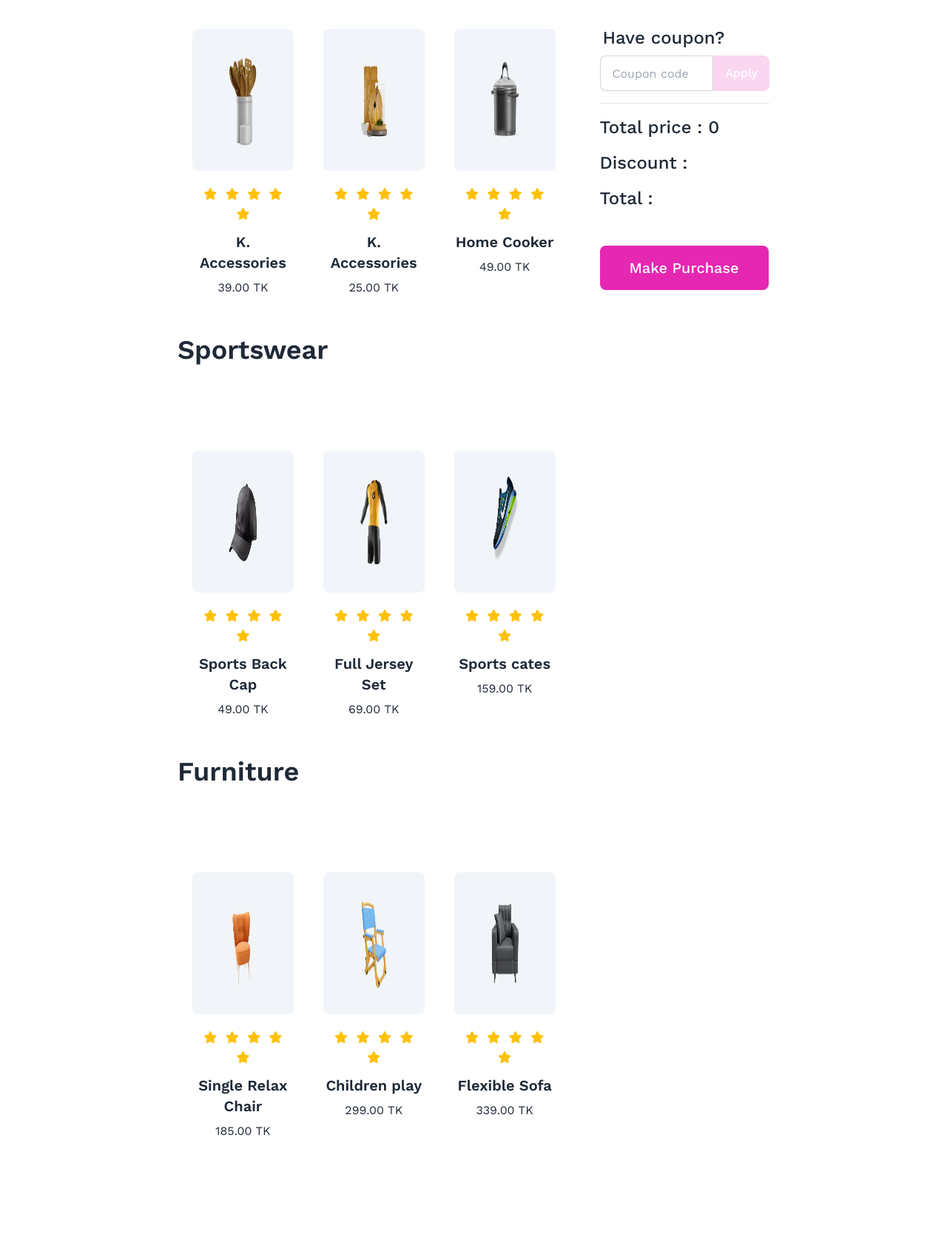
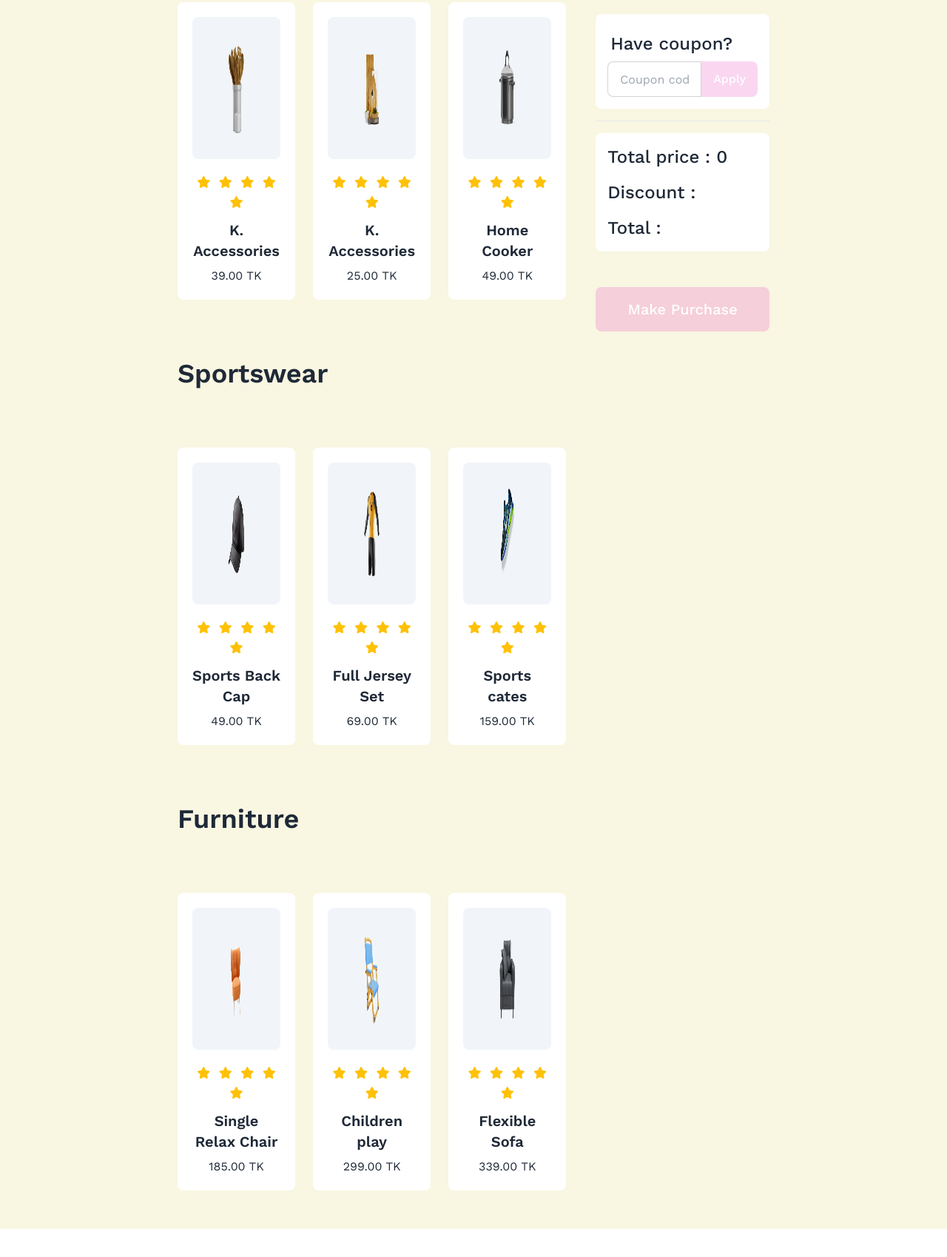
Before and after one commit to Das203web-dev/Assignment-5-summer, a plain HTML site: page index.html in a window 1280 px wide. Shown: the part 1005-2704 px from the top of the page at 74% size. After the commit the page ends 2666 px from the top, so only its background shows below. Drawn offline with nearby package versions, Linux system fonts and the light colour scheme.

Commit message:
bg added

```diff
--- a/JS/file.js
+++ b/JS/file.js
@@ -19,10 +19,23 @@ function getTarget(id, title, price) {
     let li = document.createElement("li"); //creating li
     li.style.fontSize = "24px";
     li.style.fontWeight = "500";
+    li.style.padding = "5px 16px";
     li.innerText = `${orderdNumber}. ${prodTitleInnerText}`;//setting up li innertext dynamically according to div click
-    orderdNumber++; //increasing ordered
+    orderdNumber++; //increasing ordered number
     cartInfo.appendChild(li); //appending li into ol
+    let purchaseBtn = document.getElementById("purchase-btn");
+    // checking the price is empty or not
+    if (innerTextOfTotalPrice < 0) {
+        purchaseBtn.setAttribute('disabled', true)
+    }
+    else {
+        purchaseBtn.removeAttribute('disabled');
+        purchaseBtn.style.backgroundColor = "#E527B2";
+        purchaseBtn.addEventListener("click", function () {
 
+            openModal()
+        })
+    }
 
 
     // condition for disabling and enabling apply button
@@ -38,7 +51,6 @@ function getTarget(id, title, price) {
         applyBtn.addEventListener('click', function () {
             let couponInputValue = couponInputField.value;
             let promoCode = document.getElementById("promo-code").innerText;
-            // let finalTotal = document.getElementById('final-total');
             // ckecking the promo code is correct or not
             if (couponInputValue === promoCode) {
                 discount.innerText = (total * (20 / 100)).toFixed(2);
@@ -51,6 +63,9 @@ function getTarget(id, title, price) {
     }
 
 }
+
+let modal = document.getElementById('my_modal_1');
+
 function openModal() {
     const modal = document.getElementById('my_modal_1');
     modal.showModal();
@@ -60,18 +75,3 @@ function closeModal() {
     const modal = document.getElementById('my_modal_1');
     modal.close();
 }
-let modal = document.getElementById('my_modal_1');
-
-let makePurchase = document.getElementById('purchase-btn');
-makePurchase.addEventListener("click", function () {
-    if (total === '') {
-        alert('you did not added anything to purchase');
-        closeModal()
-        return;
-    }
-    else {
-        openModal();
-    }
-
-    console.log('clicked', total)
-})
--- a/index.html
+++ b/index.html
@@ -29,8 +29,8 @@
 
 </head>
 
-<body>
-    <header class="xl:mx-60 xl:mt-20 mb-52 mx-10 mt-10">
+<body class="bg-[#F9F6E2]">
+    <header class="xl:mx-60 xl:pt-20 mb-52 mx-10 pt-10">
         <div class="flex flex-col-reverse md:flex-row items-center justify-between">
             <div class="w-full">
                 <h3 class="font-medium text-2xl md:text-[32px] mb-11">---SALE FEVER---</h3>
@@ -48,19 +48,19 @@
             </div>
         </div>
     </header>
-    <main class="xl:mx-60 xl:mt-20 mb-52 mx-10 mt-10">
-        <section class="flex lg:gap-10 gap-2 justify-between flex-col md:flex-row relative">
+    <main class="xl:mx-60 xl:mt-20  mx-10 mt-10 pb-5">
+        <section class="flex lg:gap-10 gap-6 justify-between flex-col md:flex-row relative">
             <!-- product div one  -->
             <!-- kitchenware product div  -->
 
             <div>
                 <div class="mb-8 text-center md:text-left">
-                    <h3 class="text-4xl font-semibold mb-24">Kitchenware</h3>
+                    <h3 class="text-4xl font-semibold mb-20">Kitchenware</h3>
 
-                    <div class="grid grid-cols-1 md:grid-cols-2 lg:grid-cols-3">
+                    <div class="grid grid-cols-1 md:grid-cols-2 lg:grid-cols-3 gap-6">
                         <!-- product-1  -->
                         <div onclick="getTarget('prod-1','prod-1-title','prod-1-price')" id="prod-1"
-                            class="text-center p-5 rounded-lg product">
+                            class="text-center p-5 rounded-lg product bg-white">
                             <div class="bg-slate-100 mb-5 lg:px-12 lg:py-8 px-8 py-2 rounded-lg">
                                 <img class="mx-auto w-28 h-32" src="images/prod1.png" alt="">
                             </div>
@@ -77,7 +77,7 @@
 
                         <!-- product-2  -->
                         <div onclick="getTarget('prod-2','prod-2-title','prod-2-price')" id="prod-2"
-                            class="text-center p-5 rounded-lg product">
+                            class="text-center p-5 rounded-lg product bg-white">
                             <div class="bg-slate-100 mb-5 lg:px-12 lg:py-8 px-8 py-2 rounded-lg">
                                 <img class="mx-auto  w-28 h-32" src="images/prod2.png" alt="">
                             </div>
@@ -94,7 +94,7 @@
 
                         <!-- product-3  -->
                         <div onclick="getTarget('prod-3','prod-3-title','prod-3-price')" id="prod-3"
-                            class="text-center p-5 rounded-lg product">
+                            class="text-center p-5 rounded-lg product bg-white">
                             <div class="bg-slate-100 mb-5 lg:px-12 lg:py-8 px-8 py-2 rounded-lg">
                                 <img class="mx-auto w-28 h-32" src="images/prod3.png" alt="">
                             </div>
@@ -113,11 +113,11 @@
                 <!-- product div two -->
                 <!-- Sportswear div  -->
                 <div class="mb-8 text-center md:text-left">
-                    <h3 class="text-4xl font-semibold mb-24">Sportswear</h3>
-                    <div class="grid grid-cols-1 md:grid-cols-2 lg:grid-cols-3">
+                    <h3 class="text-4xl font-semibold my-20">Sportswear</h3>
+                    <div class="grid grid-cols-1 md:grid-cols-2 lg:grid-cols-3 gap-6">
                         <!-- product 4  -->
                         <div onclick="getTarget('prod-4','prod-4-title','prod-4-price')" id="prod-4"
-                            class="text-center p-5 rounded-lg product">
+                            class="text-center p-5 rounded-lg product bg-white">
                             <div class="bg-slate-100 mb-5 lg:px-12 lg:py-8 px-8 py-2  rounded-lg">
                                 <img class="mx-auto w-28 h-32" src="images/prod4.png" alt="">
                             </div>
@@ -133,7 +133,7 @@
                         </div>
                         <!-- product 5  -->
                         <div onclick="getTarget('prod-5','prod-5-title','prod-5-price')" id="prod-5"
-                            class="text-center p-5 rounded-lg product">
+                            class="text-center p-5 rounded-lg product bg-white">
                             <div class="bg-slate-100 mb-5 lg:px-12 lg:py-8 px-8 py-2 rounded-lg">
                                 <img class="mx-auto  w-28 h-32" src="images/prod5.png" alt="">
                             </div>
@@ -149,7 +149,7 @@
                         </div>
                         <!-- product 6 -->
                         <div onclick="getTarget('prod-6','prod-6-title','prod-6-price')" id="prod-6"
-                            class="text-center p-5 rounded-lg product">
+                            class="text-center p-5 rounded-lg product bg-white">
                             <div class="bg-slate-100 mb-5 lg:px-12 lg:py-8 px-8 py-2 rounded-lg">
                                 <img class="mx-auto w-28 h-32" src="images/prod6.png" alt="">
                             </div>
@@ -168,11 +168,11 @@
                 <!-- product div three  -->
                 <!-- furniture div  -->
                 <div class="mb-8 text-center md:text-left">
-                    <h3 class="text-4xl font-semibold mb-24">Furniture</h3>
-                    <div class="grid grid-cols-1 md:grid-cols-2 lg:grid-cols-3">
+                    <h3 class="text-4xl font-semibold my-20">Furniture</h3>
+                    <div class="grid grid-cols-1 md:grid-cols-2 lg:grid-cols-3 gap-6">
                         <!-- product 7  -->
                         <div onclick="getTarget('prod-7','prod-7-title','prod-7-price')" id="prod-7"
-                            class="text-center p-5 rounded-lg product">
+                            class="text-center p-5 rounded-lg product bg-white">
                             <div class="bg-slate-100 mb-5 lg:px-12 lg:py-8 px-8 py-2 rounded-lg">
                                 <img class="mx-auto w-28 h-32" src="images/prod7.png" alt="">
                             </div>
@@ -188,7 +188,7 @@
                         </div>
                         <!-- product 8  -->
                         <div onclick="getTarget('prod-8','prod-8-title','prod-8-price')" id="prod-8"
-                            class="text-center p-5 rounded-lg product">
+                            class="text-center p-5 rounded-lg product bg-white">
                             <div class="bg-slate-100 mb-5 lg:px-12 lg:py-8 px-8 py-2 rounded-lg">
                                 <img class="mx-auto  w-28 h-32" src="images/prod8.png" alt="">
                             </div>
@@ -204,7 +204,7 @@
                         </div>
                         <!-- product 9  -->
                         <div onclick="getTarget('prod-9','prod-9-title','prod-9-price')" id="prod-9"
-                            class="text-center p-5 rounded-3xl product">
+                            class="text-center p-5 rounded-lg product bg-white">
                             <div class="bg-slate-100 mb-5 lg:px-12 lg:py-8 px-8 py-2 rounded-lg">
                                 <img class="mx-auto w-28 h-32" src="images/prod9.png" alt="">
                             </div>
@@ -224,8 +224,8 @@
 
 
             <!-- cart div  -->
-            <div class="mt-36">
-                <div class="form-control mb-4">
+            <div class="xl:mt-[136px] md:mt-[118px] ">
+                <div class="form-control mb-4 bg-white p-4 rounded-lg">
                     <label class="label">
                         <span class="label-text font-medium text-2xl">Have coupon?</span>
                     </label>
@@ -238,20 +238,23 @@
                 </div>
 
                 <!-- product name container  -->
-                <ol id="orderd-list" class="mb-4">
+                <div class="mb-4">
+                    <ol id="orderd-list" class="bg-white rounded-lg">
 
-                </ol>
+                    </ol>
+                </div>
                 <!-- </div> -->
                 <hr class="w-full">
                 <!-- product price container -->
-                <div class="pPrice-container text-2xl font-medium space-y-4 mt-4">
+                <div class="pPrice-container text-2xl font-medium space-y-4 mt-4 bg-white p-4 rounded-lg">
                     <h4>Total price : <span id="total-price">0</span></h4>
                     <h4>Discount : <span id="discount"></span></h4>
                     <h4>Total : <span id="final-total"></span></h4>
                 </div>
 
                 <button id="purchase-btn"
-                    class=" bg-[#E527B2] px-10 py-4 rounded-lg mt-12 text-white font-medium text-xl">Make
+                    class=" bg-[#e527b230] px-10 py-4 rounded-lg mt-12 text-white font-medium text-xl w-full"
+                    disabled>Make
                     Purchase</button>
                 <dialog id="my_modal_1" class="modal w-full">
                     <div class="modal-box text-center">
```
